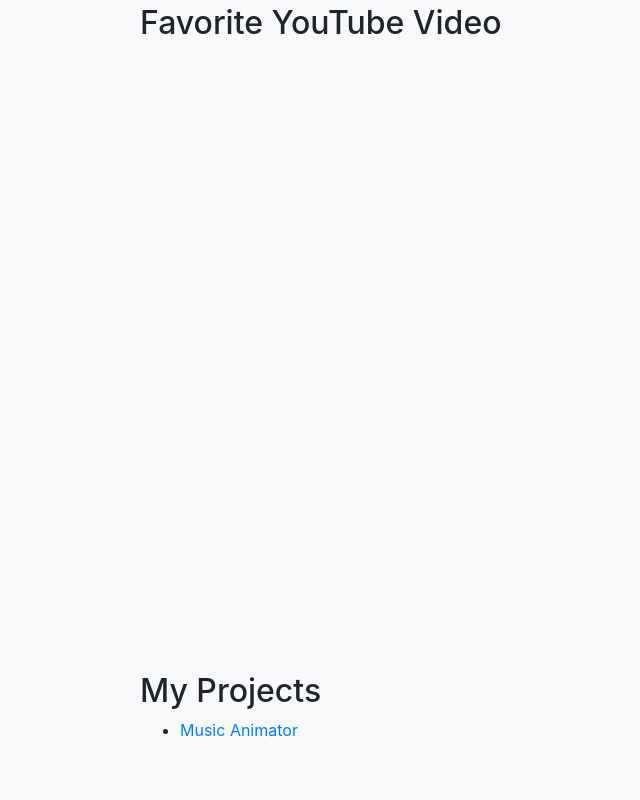
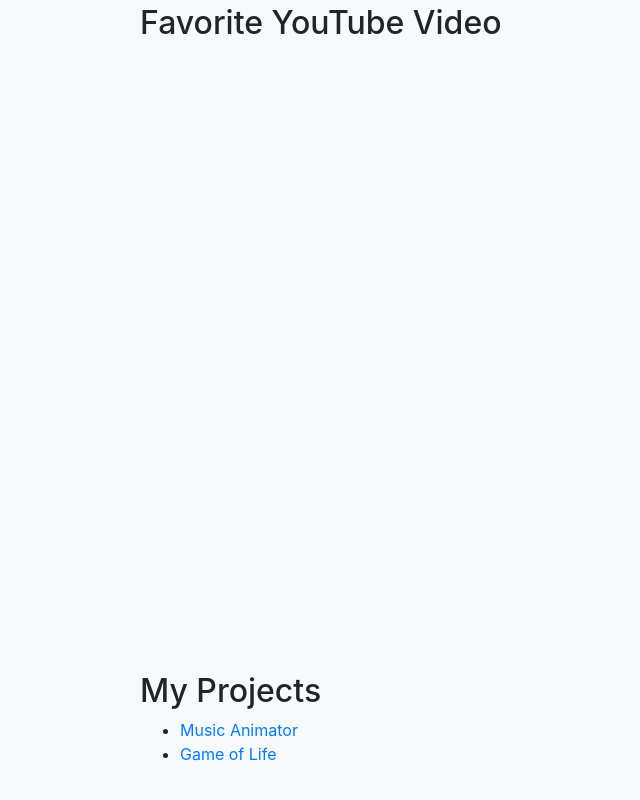
Before and after one commit to yourrem/yourrem.github.io, a plain HTML site: page index.html in a window 1280 px wide. Shown: the part 1625-2425 px from the top of the page, without its empty margins (135-775 px from the left). Drawn offline with nearby package versions, Linux system fonts and the light colour scheme.

Commit message:
add gameoflife project to home page

```diff
--- a/index.html
+++ b/index.html
@@ -135,6 +135,9 @@
               <li>
                   <a href="/music-animator">Music Animator</a>
               </li>
+              <li>
+                  <a href="/gameoflife">Game of Life</a>
+              </li>
             </ul>
           </div>
         </div>
```
